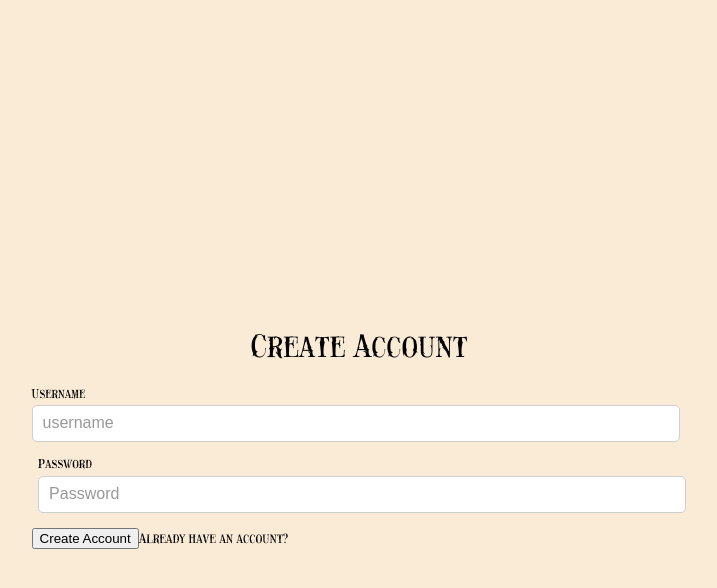
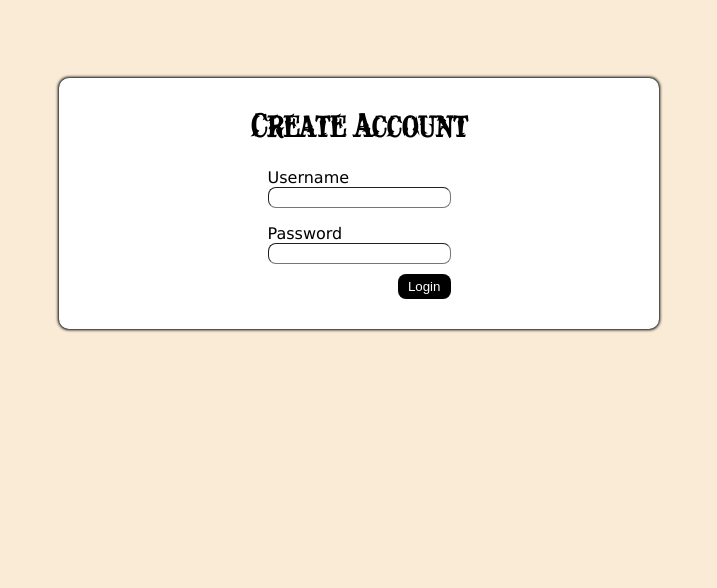
Before and after one commit to bethel-school-of-technology/team-debug-life-frontend, a React (Create React App) app: page /register in a window 1280 px wide. Shown: the top 588 px of the page, without its empty margins (281-998 px from the left). Built offline with nearby package versions, Linux system fonts and the light colour scheme.

Commit message:
Styled Login and Create-Account pages - Congregated styling for Login and Create Account pages to make a single Forms.css - Edited JSX to add classes, ids, and made alterations to make styling easier/possible - Created 'Forms' directory and moved Login and Create-Account directories into it

```diff
--- a/src/App.js
+++ b/src/App.js
@@ -2,9 +2,9 @@ import React from 'react';
 import { BrowserRouter, Route, Redirect, Switch } from 'react-router-dom';
 import './App.css';
 import GamePage from './components/Game/GamePage.js';
-import Login from './components/Login/Login.js';
 import useToken from './useToken';
-import CreateAccount from './components/Create-account/CreateAccount.js';
+import Login from './components/Forms/Login/Login.js';
+import CreateAccount from './components/Forms/Create-account/CreateAccount.js';
 
 function App() {
   const { token, setToken } = useToken();
--- a/src/components/Create-account/CreateAccount.js
+++ /dev/null
@@ -1,63 +0,0 @@
-import React, { Component, useState } from 'react';
-import "./createAccount.css";
-
-export default function CreateAccount() {
-    const [username, setUserName] = useState();
-    const [password, setPassword] = useState();
-
-    const handleSubmit = async e => {
-        e.preventDefault();
-        const status = await register({
-            username,
-            password
-        });
-    }
-
-    return(
-        <div className = "form">
-            <div className = "form-wrapper">
-                <h1>Create Account</h1>
-                <form onSubmit = {handleSubmit} noValidate>
-                    <div className = "username">
-                        <label htmlFor= "Username">Username</label>
-                        <input type= "text"
-                        ClassName= ""
-                        placeholder = "username"
-                        type ="username"
-                        name = "username"
-                        noValidate
-                        onChange={e => setUserName(e.target.value)}
-                        />
-                    </div>
-                    <div className = "password">
-                        <label htmlFor= "password">Password</label>
-                        <input type= "text"
-                        ClassName= ""
-                        placeholder = "Password"
-                        type ="password"
-                        name = "password"
-                        noValidate
-                        onChange={e => setPassword(e.target.value)}
-                        />
-                    </div>
-                    <div className ="createAccount">
-                        <button type="submit">Create Account</button>
-                        <small>Already have an account?</small>
-                    </div>
-                </form>
-            </div>
-        </div>
-    )
-    }
-
-
-async function register(credentials) {
-    return fetch('http://localhost:8080/register', {
-        method: 'POST',
-        headers: {
-            'Content-Type': 'application/json'
-        },
-        body: JSON.stringify(credentials)
-    })
-    .then(data => data.status)
-}
--- a/src/components/Create-account/createAccount.css
+++ /dev/null
@@ -1,109 +0,0 @@
-.form {
-    width: 100%;
-    height:100vh;
-    display: flex;
-    flex-direction: column;
-    justify-content: center;
-    align-items: center;
-}
-
-
-.form-wrapper {
-    width: 400 px;
-    display: flex;
-    flex-direction: column;
-    padding: 20px 40px;
-    border-radius: 10px;
-    box-shadow: #ffffff;
-}
-
-form{
-    width: 100%;
-    display: flex;
-    flex-wrap: wrap;
-}
-
-h1 {
-    text-align: center;
-    width:100%;
-    color: black;
-    font-weight: lighter;
-}
-
-label {
-    font-size: 0.8em;
-    margin-bottom: 0.25em;
-    color: black;
-    font-weight: lighter;
-}
-
-input {
-    padding: 10px 10px;
-    border-radius: 5px;
-    outline: none;
-    border: 1px solid #cfcfcf
-}
-
-input::placeholder {
-    font-size: 1.2em;
-    font-weight: lighter;
-    color: #999
-}
-
-.username {
-    margin-right: 1%;
-}
-
-.password {
-    margin-left: 1%;
-}
-
-.username,
-.password,
-.email {
-    display:flex;
-    flex-direction: column;
-    margin-bottom: 15px;
-}
-
-.username,
-.password {
-    width:50%;
-}
-
-.email,
-.username,
-.password {
-    width: 100%;
-}
-
-.create-account {
-    width: 100%;
-    display: flex;
-    flex-direction: column;
-    align-items: center;
-}
-
-.create-account button {
-    background-color: yellow;
-    color: white;
-    border: 2px solid whitesmoke;
-    width: 100%;
-    margin-top: 1em;
-    padding: 8px 0px;
-    font-size: 1em;
-    font-weight: lighter;
-    letter-spacing:1px;
-    margin-bottom: 0.25em;
-}
-
-.create-account button:hover {
-    color: rgb(255, 0, 13);
-    background-color: rgb(196, 16, 16);
-    border: 2px solid whitesmoke;
-}
-
-.create-account small {
-    color:#999;
-    font-weight: lighter;
-}
--- /dev/null
+++ b/src/components/Forms/Create-account/CreateAccount.js
@@ -0,0 +1,50 @@
+import React, { useState } from 'react';
+import "../Forms.css";
+
+export default function CreateAccount() {
+    const [username, setUserName] = useState();
+    const [password, setPassword] = useState();
+
+    const handleSubmit = async e => {
+        e.preventDefault();
+        const status = await register({
+            username,
+            password
+        });
+    }
+
+    return(
+        <div className = "form">
+            <div className = "form-wrapper">
+                <h1>Create Account</h1>
+                <form onSubmit = {handleSubmit} noValidate>
+                    <div className='input-group'>
+                        <label>
+                            <p>Username</p>
+                            <input type='text' onChange={e => setUserName(e.target.value)}/>
+                        </label>
+                        <label>
+                            <p>Password</p>
+                            <input type='password' onChange={e => setPassword(e.target.value)}/>
+                        </label>
+                        <div className='btn-container'>
+                            <button onClick={handleSubmit} className='ui-btn form-btn'>Login</button>
+                        </div>
+                    </div>
+                </form>
+            </div>
+        </div>
+    )
+    }
+
+
+async function register(credentials) {
+    return fetch('http://localhost:8080/register', {
+        method: 'POST',
+        headers: {
+            'Content-Type': 'application/json'
+        },
+        body: JSON.stringify(credentials)
+    })
+    .then(data => data.status)
+}
--- /dev/null
+++ b/src/components/Forms/Forms.css
@@ -0,0 +1,31 @@
+.form-wrapper {
+    width: 600px;
+
+    margin: auto; margin-top: 50px;
+    padding: 10px 0 30px 0;
+    /* border: 1px solid black; */
+    border-radius: 10px;
+    box-shadow: 0 0 3px 1px black;
+    background-color: white;
+    text-align: center;
+} .form-wrapper p {
+    margin-bottom: 0;
+} .form-wrapper input {
+    border-radius: 8px;
+    border-width: 1px;
+    padding: 2px;
+}
+
+.input-group {
+    width: max-content;
+    margin: auto;
+    text-align: left;
+}
+
+.btn-container {
+    text-align: right;
+}
+
+.form-btn {
+    margin-top: 10px;
+}
--- a/src/components/Login/Login.js
+++ b/src/components/Forms/Login/Login.js
@@ -1,6 +1,6 @@
 import React, { useState } from 'react';
 import PropTypes from 'prop-types';
-import './Login.css';
+import '../Forms.css';
 // import {Redirect} from 'react-router-dom';
 import { withRouter } from 'react-router-dom';
 
@@ -34,9 +34,10 @@ async function loginUser(credentials) {
     }
 
     return(
-        <div className='login-wrapper'>
+        <div className='form-wrapper'>
             <h1>Please Log In</h1>
             <form onSubmit={handleSubmit}>
+                <div className='input-group'>
                     <label>
                         <p>Username</p>
                         <input type='text' onChange={e => setUserName(e.target.value)}/>
@@ -45,9 +46,9 @@ async function loginUser(credentials) {
                         <p>Password</p>
                         <input type='password' onChange={e => setPassword(e.target.value)}/>
                     </label>
-                <div>
-
-                    <button onClick={handleSubmit}>Login</button>
+                    <div className='btn-container'>
+                        <button onClick={handleSubmit} className='ui-btn form-btn'>Login</button>
+                    </div>
                 </div>
             </form>
         </div>
--- a/src/components/Login/Login.css
+++ /dev/null
@@ -1,11 +0,0 @@
-.login-wrapper {
-    display: flex;
-    flex-direction: column;
-    align-items: center;
-    width: 60%;
-    margin: 16px auto;
-    border: 1px solid #eee;
-    box-shadow: 0 2px 3px #ccc;
-    padding: 16px;
-    text-align: center;
-}
```
Lines whose indentation alone changed are shown as unchanged.
